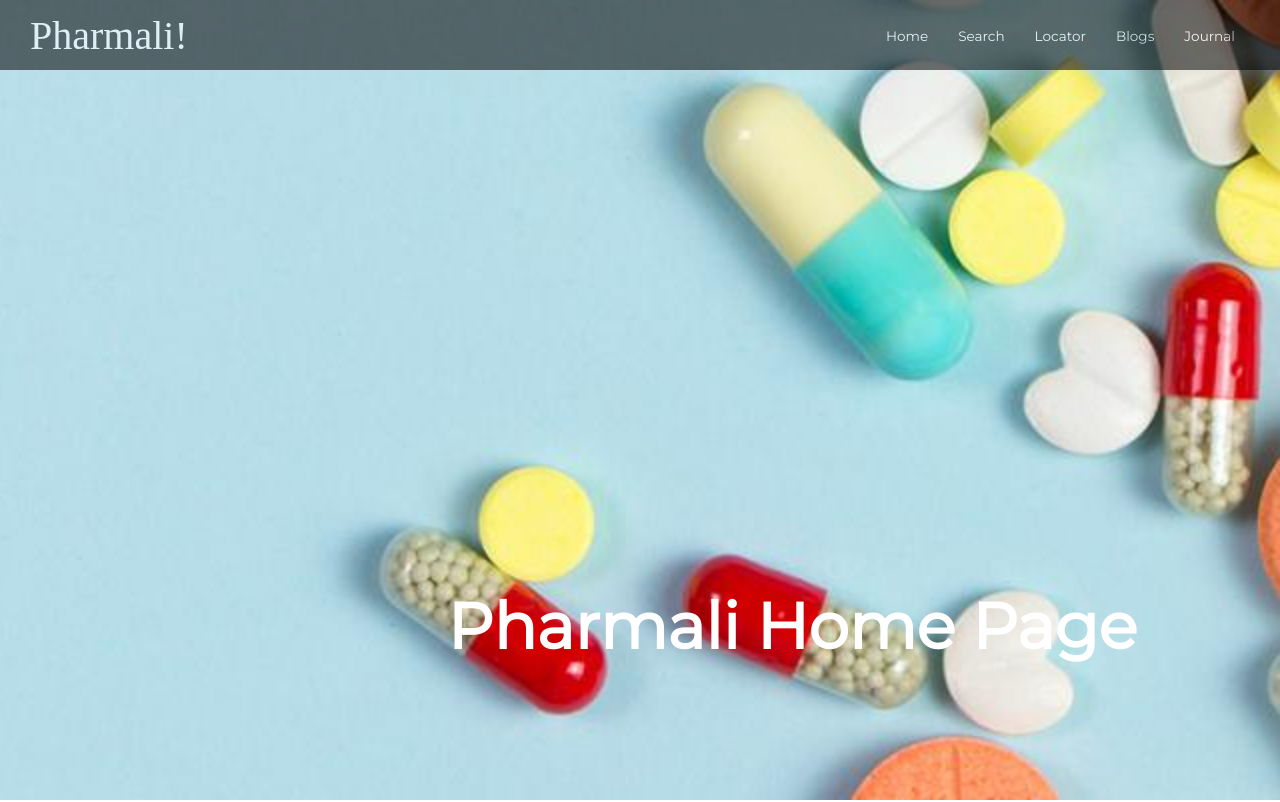
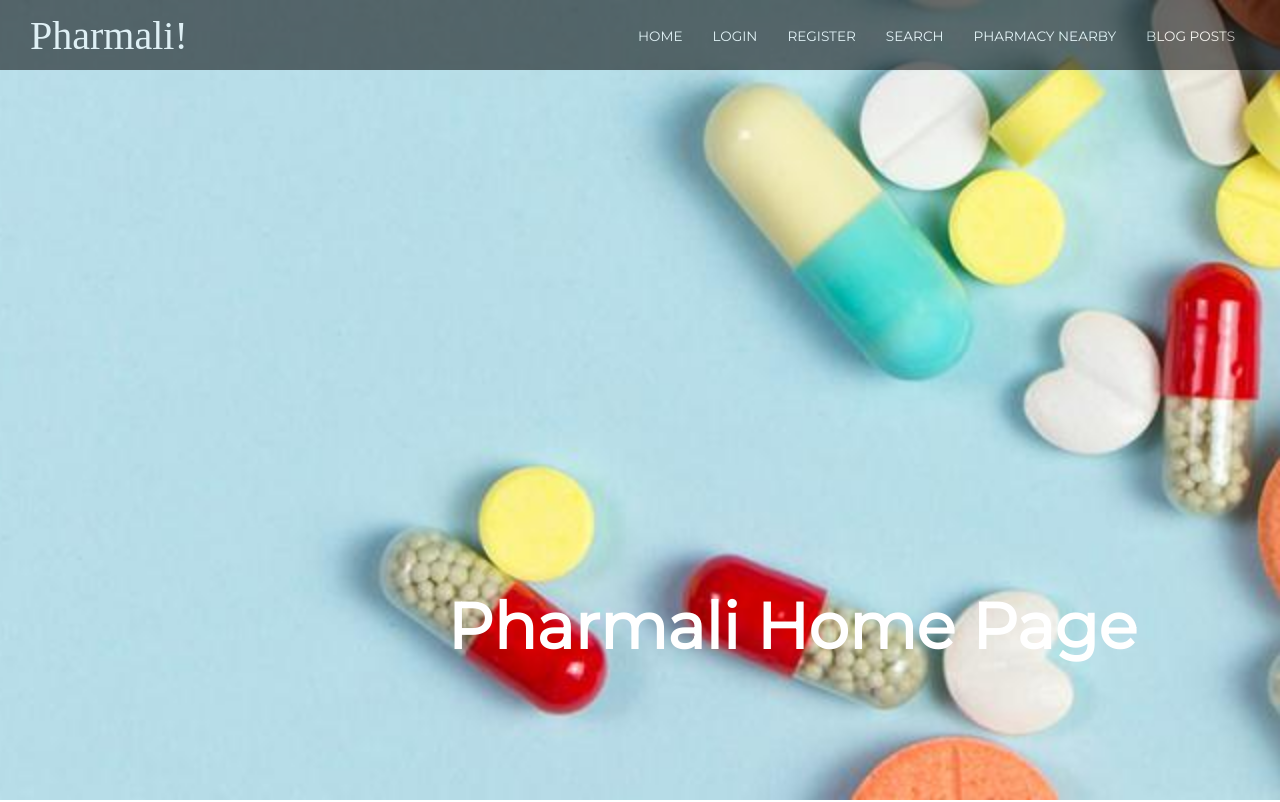
Before and after one commit to jaytula/PharmAli, a React (Create React App) app in the folder client/: page / in a window 1280 px wide. Shown: the top 802 px of the page. Built offline with nearby package versions, Linux system fonts and the light colour scheme; no server answers; a web font is replaced by a local one.

Commit message:
Add routes to App.jsx

```diff
--- a/client/src/components/App.jsx
+++ b/client/src/components/App.jsx
@@ -1,8 +1,53 @@
 import '../styles/App.css';
+import { BrowserRouter as Router, Routes, Route } from "react-router-dom";
+import { useEffect, useState } from 'react';
+
+import Home from './Home';
+import Search from './Search';
+import PharmaLocator from './PharmLocator';
+import BlogPosts from './BlogPosts';
+import MyBlogs from './MyBlogs';
+import Login from './Login'
+import Register from './Register';
+import MyJournal from './MyJournal';
+import Drug from './Drug';
+import MyDrugs from './MyDrugs';
+import BlogPost from './BlogPost';
+import Navbar2 from "./Home/Navbar2";
+import EditBlog from "./EditBlog";
+import useApplicationData from "../hooks/useApplicationData";
 
 function App() {
+  const [user, setUser] = useState(null);
+  const { getCookie } = useApplicationData();
+
+  useEffect(() => {
+    getCookie()
+    .then((data) => {
+      setUser(data.data.user_id);
+    })
+  }, []);
+
   return (
     <div className="App">
+      <Router>
+        <Navbar2 user={user}/>
+        <Routes>
+          <Route path="*" element={<h1>404 Page Not Found</h1>} />
+          <Route path="/" element={<Home />} />
+          <Route path="/search" element={<Search />} />
+          <Route path="/drugs/*" element={<Drug user={user}/>} />
+          <Route path="/pharma" element={<PharmaLocator user={user}/>} />
+          <Route path="/myblogs" element={<MyBlogs user={user}/>} />
+          <Route path="/myblogs/edit/*" element={<EditBlog user={user}/>} />
+          <Route path="/myjournal" element={<MyJournal user={user}/>} />
+          <Route path="/mydrugs" element={<MyDrugs user={user}/>} />
+          <Route path="/register" element={<Register />} />
+          <Route path="/login" element={<Login />} />
+          <Route path="/blogs" element={<BlogPosts />} />
+          <Route path="/blogs/*" element={<BlogPost user={user}/>} />
+        </Routes>
+      </Router>
     </div>
   );
 }
--- a/client/src/components/BlogPosts/index.jsx
+++ b/client/src/components/BlogPosts/index.jsx
@@ -32,7 +32,6 @@ const BlogPosts = () => {
   // Render all articles and available categories
   return (
     <>
-      <Navbar2 />
       <section className='section'>
         <div className='articles'>
           <Articles />
--- a/client/src/components/Home/Navbar2.js
+++ b/client/src/components/Home/Navbar2.js
@@ -1,17 +1,29 @@
 import { useState } from "react";
 import "../../styles/Navbar.css";
 import { FiMenu, FiX } from "react-icons/fi";
-// const navbarLinks = [{url:"/home", title:"Home"}]
-const Navbar2 = () => {
+import navbarData from "../../helpers/NavbarData";
+import { useNavigate, useParams } from "react-router-dom";
+import useApplicationData from "../../hooks/useApplicationData";
 
-const navbarLinks = [
-  {url:"/", title:"Home"},
-  {url:"/search", title:"Search"},
-  {url:"/pharma", title:"Locator"},
-  {url:"/blogs", title:"Blogs"},
-  {url:"/myjournal", title:"Journal"}
-]
-  const [menuClicked, setMenuClicked]= useState(false);
+const Navbar2 = (props) => {
+  console.log(navbarData)
+
+  const { removeCookie } = useApplicationData();
+  const navigate = useNavigate();
+  const LOGOUT = "/logout"
+
+  const setLink = (item) => {
+    if (item === LOGOUT) {
+      removeCookie()
+        .then(() => {
+          navigate('/');
+        });
+    } else {
+      navigate(item);
+    }
+  }
+
+  const [menuClicked, setMenuClicked] = useState(false);
   const toggleMenuClick = () => {
     setMenuClicked(!menuClicked)
   }
@@ -23,7 +35,7 @@ const navbarLinks = [
           size={25}
           className={"navbar__menu"}
           onClick={toggleMenuClick}
-      /> ) :
+        />) :
         (
           <FiX
             size={25}
@@ -35,17 +47,17 @@ const navbarLinks = [
       <ul className={
         menuClicked ? "navbar__list" : "navbar__list navbar__list--active"
       } >
-        {navbarLinks.map((item,index) => {
+        {navbarData(props.user).map((item, index) => {
           return (
-            <li className="navbar__item" key={index}>
-              <a className="navbar__link" href={item.url}>
+            <li className="navbar__item" key={index} onClick={() => setLink(item.url)}>
+              <a className="navbar__link">
                 {item.title}
               </a>
             </li>
           );
         })}
       </ul>
-    </nav>
+    </nav >
   );
 
 };
--- a/client/src/components/Home/index.jsx
+++ b/client/src/components/Home/index.jsx
@@ -5,13 +5,10 @@ import pillfalling from "../../assets/images/pill-falling.jpeg"
 import medicine from "../../assets/images/home-background.jpeg"
 import Hero from './Hero';
 import Slider from './Slider';
-import Navbar2 from "./Navbar2";
-import Navbar from "../Navbar";
 
 const Home = () => {
   return (
     <div className="App-2">
-      <Navbar2 />
       <Hero imageSrc={banner}/>
       <Slider
       imageSrc={pillfalling}
--- a/client/src/components/Login/index.jsx
+++ b/client/src/components/Login/index.jsx
@@ -26,7 +26,6 @@ const Login = () => {
 
   return (
     <>
-      <Navbar2 />
     <div className="auth-form-container">
       {error.length > 0 &&
         (< Error message={error} />)}
--- a/client/src/components/PharmLocator/index.jsx
+++ b/client/src/components/PharmLocator/index.jsx
@@ -34,7 +34,6 @@ function PharmLocator() {
 
   return isLoaded ? (
     <>
-      <Navbar2 />
       <GoogleMap
         mapContainerStyle={containerStyle}
         center={center}
--- a/client/src/components/Register/index.jsx
+++ b/client/src/components/Register/index.jsx
@@ -29,7 +29,6 @@ const Register = () => {
 
   return (
     <>
-      <Navbar2 />
       <div className="auth-form-container">
         {error.length > 0 &&
           (< Error message={error} />)}
--- a/client/src/components/Search/index.jsx
+++ b/client/src/components/Search/index.jsx
@@ -28,7 +28,6 @@ const Search = () => {
 
   return (
     <>
-        <Navbar2 />
       <section className='section-search'>
         <div className='articles'>
           <Articles />
--- a/client/src/helpers/NavbarData.jsx
+++ b/client/src/helpers/NavbarData.jsx
@@ -12,21 +12,21 @@ const navbarData = (login) => {
   const navbarData = [
     {
       title: "SEARCH",
-      route: "/search",
-      icon: <SearchIcon color="primary" />,
-      className: 'nav-text'
+      url: "/search",
+      // icon: <SearchIcon color="primary" />,
+      // className: 'nav-text'
     },
     {
       title: "PHARMACY NEARBY",
-      route: "/pharma",
-      icon: <LocalPharmacyIcon color="primary" />,
-      className: 'nav-text'
+      url: "/pharma",
+      // icon: <LocalPharmacyIcon color="primary" />,
+      // className: 'nav-text'
     },
     {
       title: "BLOG POSTS",
-      route: "/blogs",
-      icon: <BookIcon color="primary" />,
-      className: 'nav-text'
+      url: "/blogs",
+      // icon: <BookIcon color="primary" />,
+      // className: 'nav-text'
     }
   ]
   // If logged in allow user to visit the additional pages available
@@ -35,42 +35,42 @@ const navbarData = (login) => {
     navbarData.push(
       {
         title: "MY BLOGS",
-        route: "/myblogs",
-        icon: <AutoStoriesIcon color="primary" />,
-        className: 'nav-text'
+        url: "/myblogs",
+        // icon: <AutoStoriesIcon color="primary" />,
+        // className: 'nav-text'
       },
       {
         title: "MY JOURNAL",
-        route: "/myjournal",
-        icon: <CreateIcon color="primary" />,
-        className: 'nav-text'
+        url: "/myjournal",
+        // icon: <CreateIcon color="primary" />,
+        // className: 'nav-text'
       },
       {
         title: "MY DRUGS",
-        route: "/mydrugs",
-        icon: <VaccinesIcon color="primary" />,
-        className: 'nav-text'
+        url: "/mydrugs",
+        // icon: <VaccinesIcon color="primary" />,
+        // className: 'nav-text'
       },
       {
         title: "LOGOUT",
-        route: "/logout",
-        icon: <PersonIcon color="primary" />,
-        className: 'nav-text'
+        url: "/logout",
+        // icon: <PersonIcon color="primary" />,
+        // className: 'nav-text'
       }
     )
   } else {
     navbarData.unshift(
       {
         title: "LOGIN",
-        route: "/login",
-        icon: <PersonIcon color="primary" />,
-        className: 'nav-text'
+        url: "/login",
+        // icon: <PersonIcon color="primary" />,
+        // className: 'nav-text'
       },
       {
         title: "REGISTER",
-        route: "/register",
-        icon: <PersonIcon color="primary" />,
-        className: 'nav-text'
+        url: "/register",
+        // icon: <PersonIcon color="primary" />,
+        // className: 'nav-text'
       }
     )
   }
@@ -79,9 +79,9 @@ const navbarData = (login) => {
   // Add Home at the end to preserve the order of the pages (in case user is logged in)
   navbarData.unshift({
     title: "HOME",
-    route: "/",
-    icon: <HomeIcon color="primary" />,
-    className: 'nav-text'
+    url: "/",
+    // icon: <HomeIcon color="primary" />,
+    // className: 'nav-text'
   })
 
   return navbarData
--- a/client/src/index.js
+++ b/client/src/index.js
@@ -1,52 +1,11 @@
 import React from 'react';
 import ReactDOM from 'react-dom/client';
-import {
-  createBrowserRouter,
-  RouterProvider,
-} from "react-router-dom";
-
+import App from './components/App'
+import './styles/index.css';
 import './styles/index.css';
 
-import Home from './components/Home';
-import Search from './components/Search';
-import PharmaLocator from './components/PharmLocator';
-import BlogPosts from './components/BlogPosts';
-import MyBlogs from './components/MyBlogs';
-import Login from './components/Login'
-import Register from './components/Register';
-import MyJournal from './components/MyJournal';
-import Drug from './components/Drug';
-import MyDrugs from './components/MyDrugs';
-import BlogPost from './components/BlogPost';
-import Navbar from './components/Navbar';
-
-
-const router = createBrowserRouter([
-  { path: "/", element: <Home /> },
-
-  { path: "/search", element: <Search /> },
-  { path: "/drugs/:id", element: <Drug /> },
-
-  { path: "/pharma", element: <PharmaLocator /> },
-
-  { path: "/myblogs", element: <MyBlogs /> },
-  { path: "/myblogs/edit/:id", element: <MyBlogs /> },
-  { path: "/myjournal", element: <MyJournal /> },
-  { path: "/mydrugs", element: <MyDrugs /> },
-
-  { path: "/register", element: <Register /> },
-
-  { path: "/login", element: <Login /> },
-
-  { path: "/blogs", element: <BlogPosts /> },
-  { path: "/blogs/:id", element: <BlogPost /> },
-
-
-]);
-
-const root = ReactDOM.createRoot(document.getElementById('root'));
-root.render(
+ReactDOM.createRoot(document.getElementById('root')).render(
   <React.StrictMode>
-    <RouterProvider router={router} />
-  </React.StrictMode>
-);
+    <App />
+  </React.StrictMode>,
+)
```
Also changed, not shown: 1 other file (tests, documents, lock files or other folders). Lines whose indentation alone changed are shown as unchanged.
